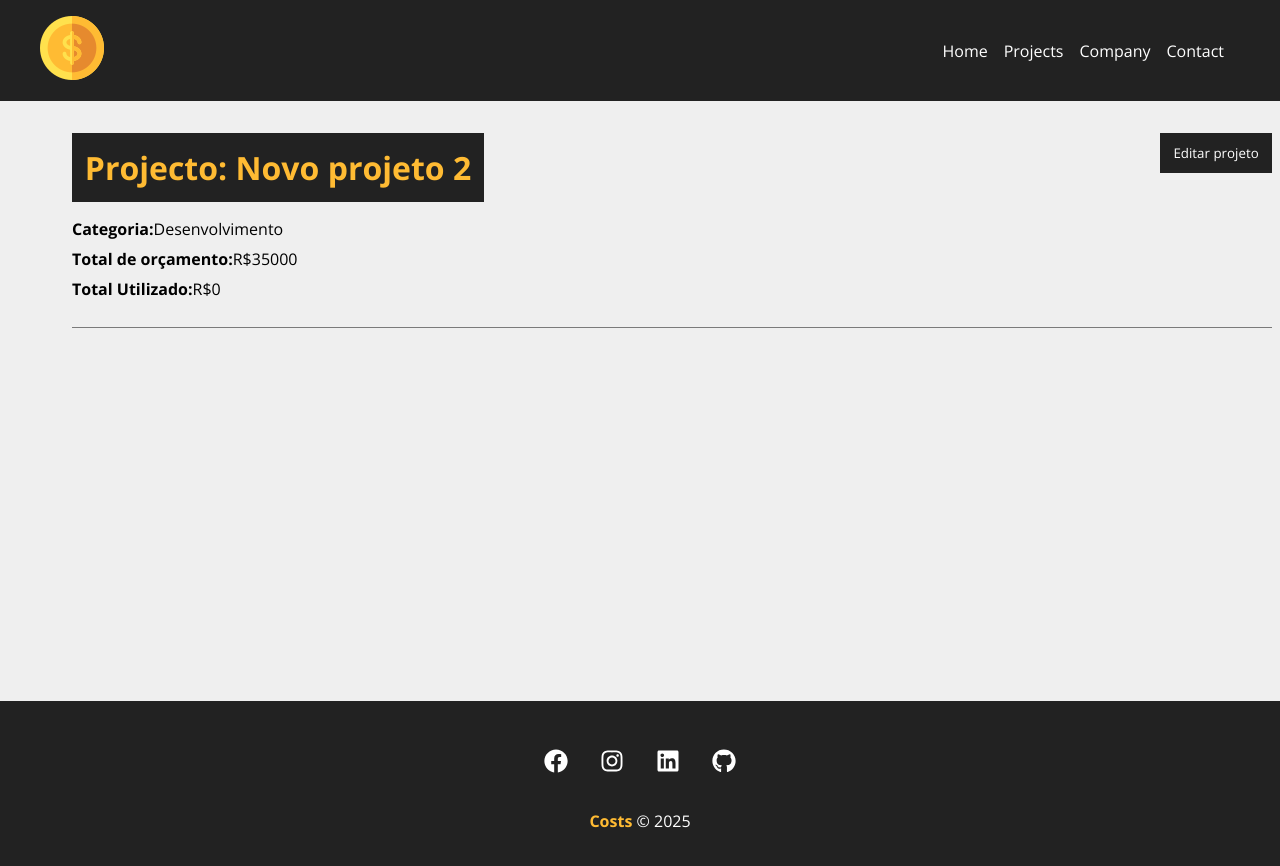
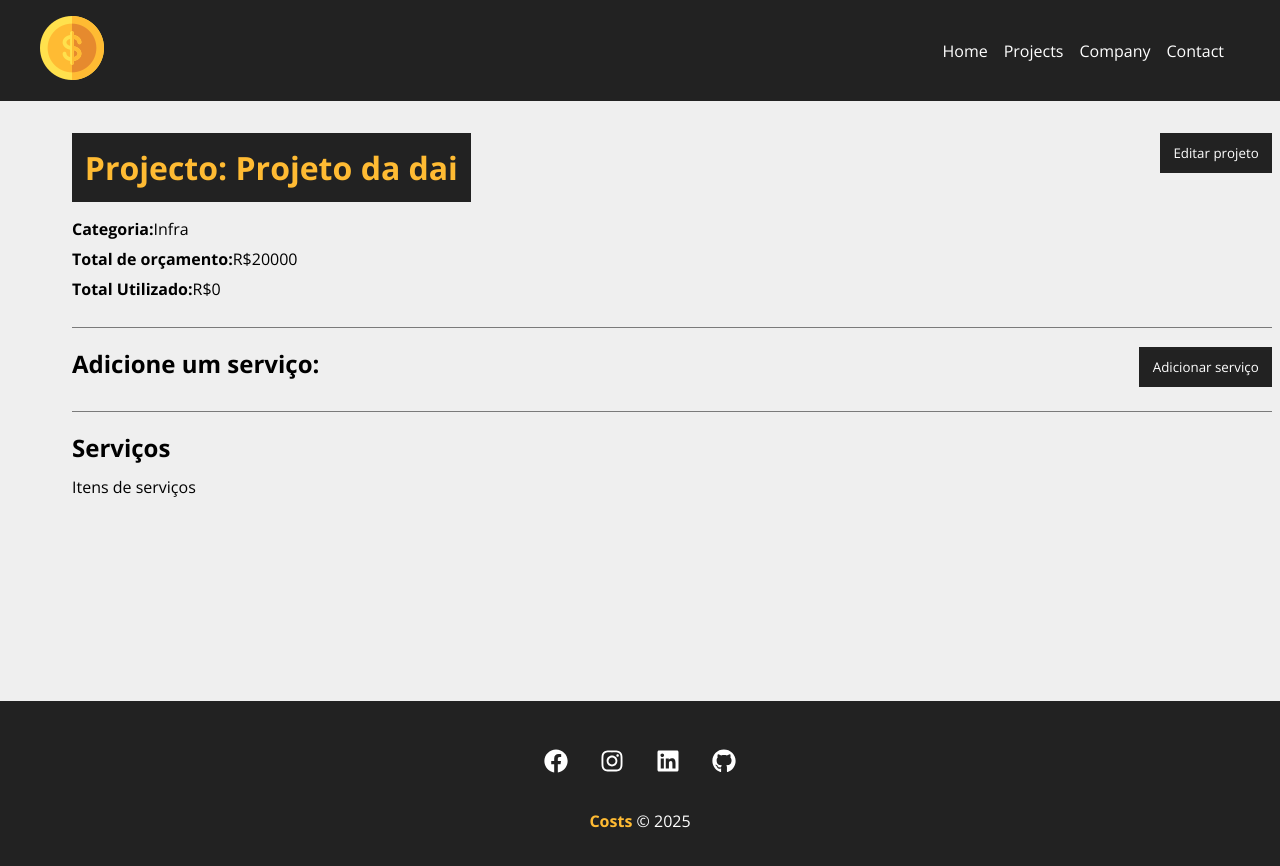
Before and after one commit to alvaro-asouza/costs, a React (Vite) app: page /project/d29a in a window 1280 px wide. Shown: the top 866 px of the page. Built offline with nearby package versions, Linux system fonts and the light colour scheme; data requests are answered from the project's data file.

Commit message:
adicionando área de serviços

```diff
--- a/db.json
+++ b/db.json
@@ -13,11 +13,11 @@
     },
     {
       "id": "d29a",
-      "name": "Novo projeto 2",
-      "budget": "35000",
+      "name": "Projeto da dai",
+      "budget": "20000",
       "category": {
-        "id": "2",
-        "nome": "Desenvolvimento"
+        "id": "1",
+        "nome": "Infra"
       },
       "cost": 0,
       "services": []
--- a/src/components/pages/Project.jsx
+++ b/src/components/pages/Project.jsx
@@ -14,6 +14,7 @@
 
     const [project, setProject] = useState({})
     const [showProjectForm, setShowProjectForm] = useState(false)
+    const [showServiceForm, setShowServiceForm] = useState(false)
     const [message, setMessage] = useState('')
     const [type, setType] = useState('')
 
@@ -36,6 +37,8 @@
     }, [id])
 
     function editPost(project) {
+        setMessage('')
+
         // budget validation
         if(project.budget < project.cost) {
             setMessage('O orçamento não pode ser menor que o custo total')
@@ -63,6 +66,10 @@
 
     function toggleProjectForm() {
         setShowProjectForm(!showProjectForm)
+    }
+
+    function toggleServiceForm() {
+        setShowServiceForm(!showServiceForm)
     }
 
     return (
@@ -98,6 +105,23 @@
                                 </div>
                             )}
                         </div>
+                        <div className={styles.service_form_container}>
+                            <h2>Adicione um serviço:</h2>
+                            <button className={styles.btn} onClick={toggleServiceForm}>
+                                {showServiceForm ? 'Fechar' : 'Adicionar serviço'}
+                            </button>
+                            <div className={styles.project_info}>
+                                {showServiceForm && (
+                                    <div>
+                                        <p>Formulário de serviço</p>
+                                    </div>
+                                )}
+                            </div>
+                        </div>
+                        <h2>Serviços</h2>
+                        <Container customClass="start">
+                                <p>Itens de serviços</p>
+                        </Container>
                     </Container>
                 </div>
             ) : (
```
